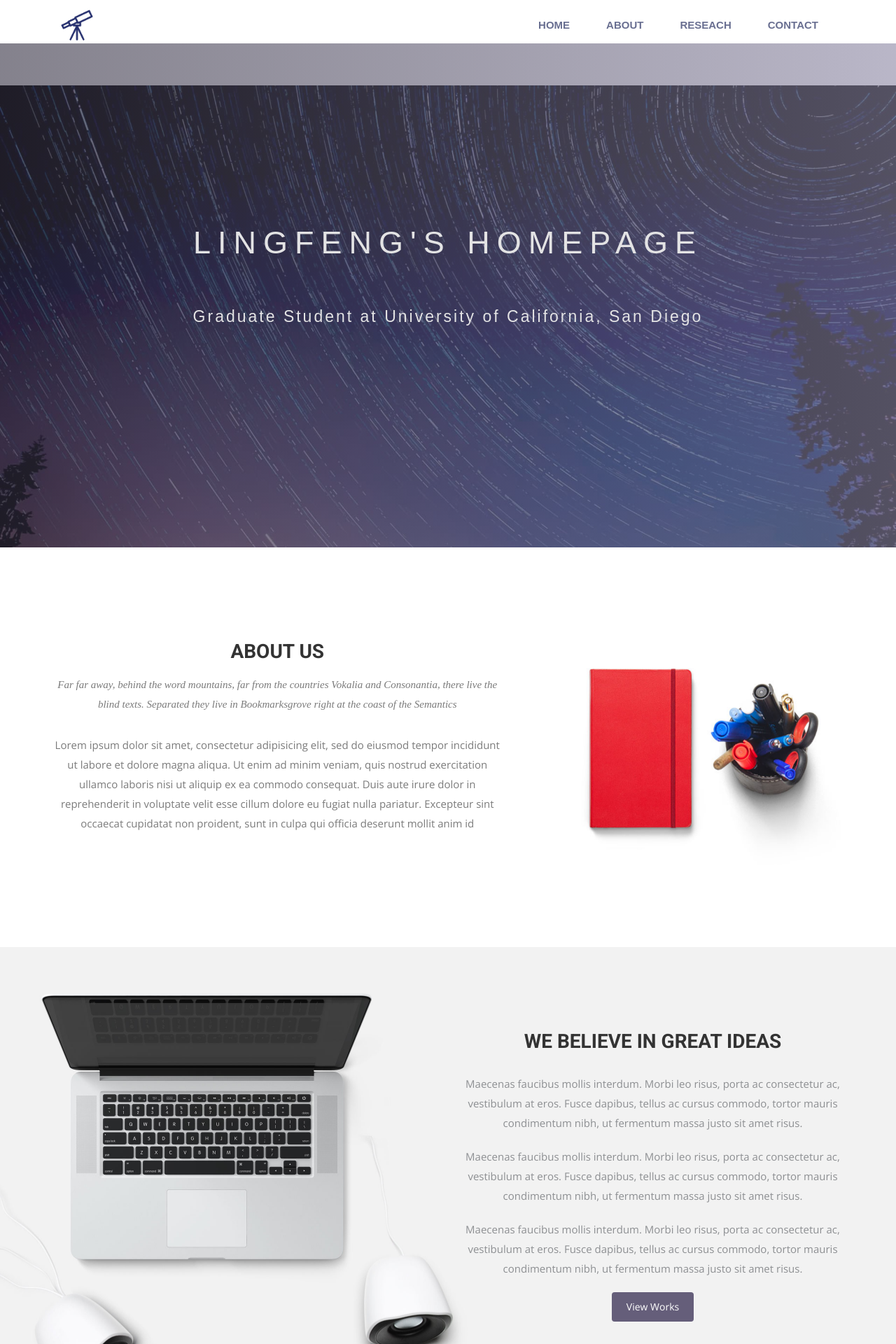
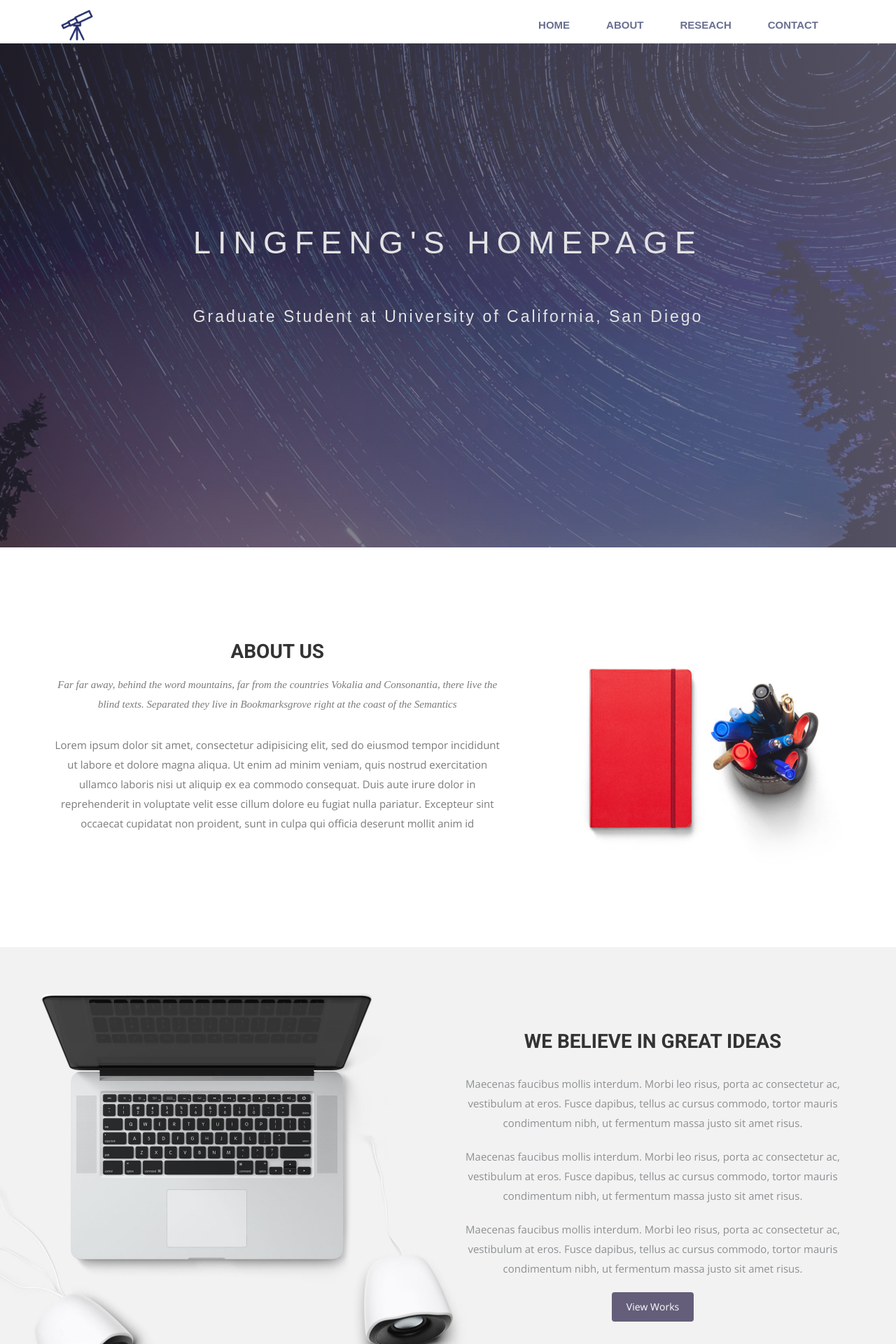
Before and after one commit to wei-lingfeng/lingfeng-wei.github.io, a Jekyll site: the page built from index.html, in a window 1280 px wide. Shown: the top 1920 px of the page at 70% size. Built offline with Jekyll 4.4.1, drawn with Linux system fonts in a browser that asks for light colours; nearby versions of some CDN libraries; some web fonts are replaced.

Commit message:
Update airspace.css

```diff
--- a/css/airspace.css
+++ b/css/airspace.css
@@ -103,7 +103,7 @@
   background: url("../img/slider-bg.jpg") no-repeat;
   background-size: cover;
   background-attachment: fixed;
-  background-position: 10% 60px;
+  background-position: 10% 0;
   padding: 235px 0 300px 0;
   position: relative;
 }
```
